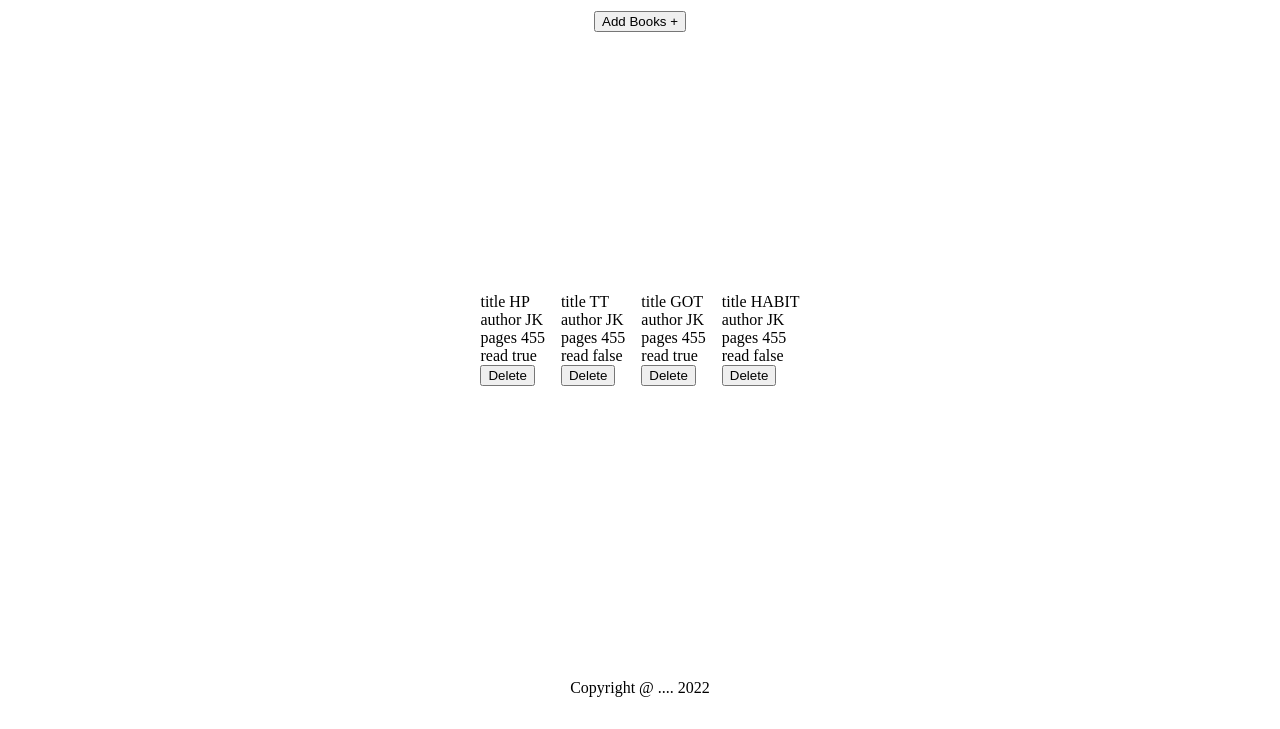
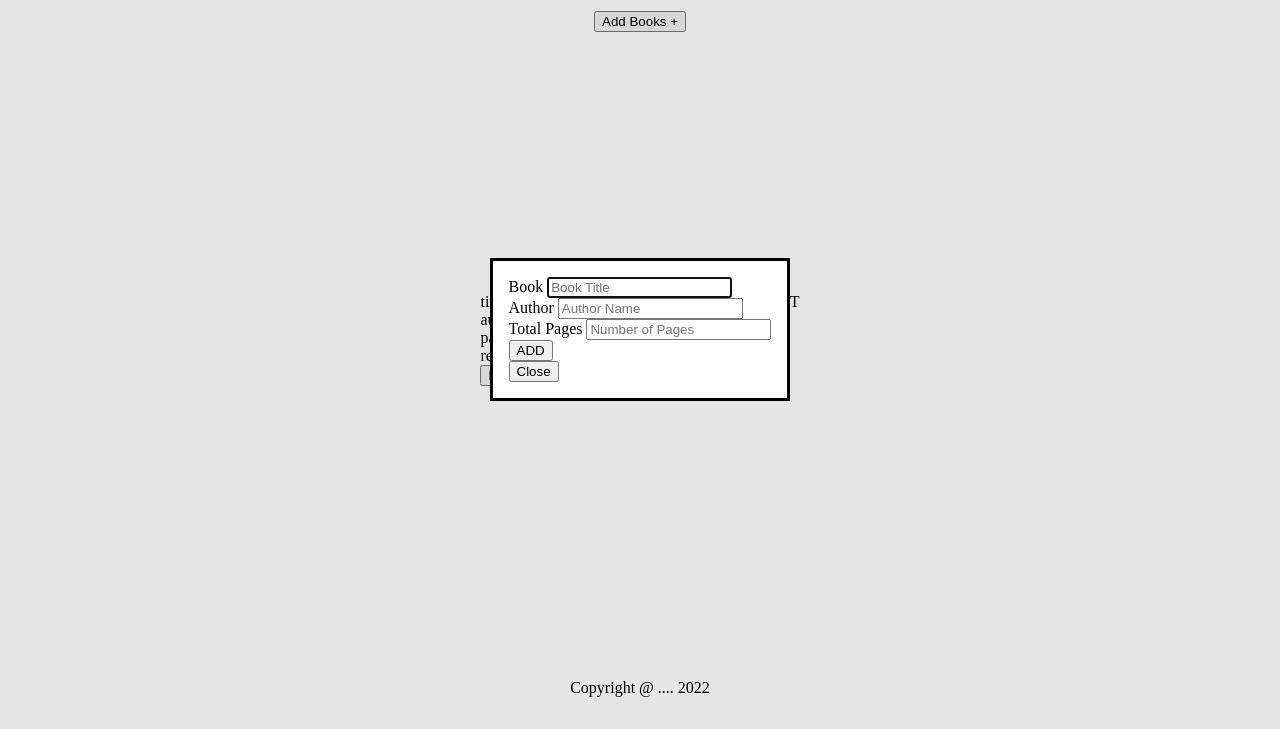
Before and after one commit to ronsamgeorge/Library-ToP, a plain HTML site: page index.html in a window 1280 px wide. Both pictures are taken after a click on the button "Add Books +". Shown: the part 71-800 px from the top of the page. Drawn offline with Linux system fonts and the light colour scheme.

Commit message:
Add modal for pop up Form

```diff
--- a/index.html
+++ b/index.html
@@ -19,6 +19,33 @@
         <button class="add-books" id="add-btn">Add Books +</button>
     </div>
 
+    <dialog id="modal">
+        <form action="#" id="book-form" onsubmit="return false">
+
+            <div class="form-element">
+                <label for="book-title">Book</label>
+                <input type="text" id="book-title" name="book-title" placeholder="Book Title" required>
+            </div>
+
+            <div class="form-element">
+                <label for="book-author">Author</label>
+                <input type="text" id="book-author" name="book-author" placeholder="Author Name" required>
+            </div>
+
+            <div class="form-element">
+                <label for="book-pages">Total Pages</label>
+                <input type="text" id="book-pages" name="book-pages" placeholder="Number of Pages" required>
+            </div>
+
+            <div>
+                <input type="submit" value="ADD" id="add-button" />
+            </div>
+        </form>
+        <button id="close-button">Close</button>
+
+
+    </dialog>
+
     <div id="main-display-container">
 
     </div>
--- a/script.js
+++ b/script.js
@@ -35,6 +35,7 @@ function createBookCard(book){
 
     let mainCardDom = document.createElement("div");
     mainCardDom.classList.add(book.title);
+    mainCardDom.classList.add("book-card");
 
     for (const keys in book){
         let bookInfo = document.createElement("div");
@@ -75,6 +76,17 @@ function book(title, author,pages, read){
     createBookCard(this); //Book Card displays the Book details on the UI
 }
 
+
+// code to capture the form data and save it locally in the array
+
+function showForm(){
+    modal.showModal();
+}
+
+function closeForm(){
+    modal.close();
+}
+
 let library = [];
 let removeBtnsListener = [];
 const displayContainerDom = document.getElementById("main-display-container");
@@ -84,7 +96,14 @@ const book2 = new book("TT","JK",455,false);
 const book3 = new book("GOT","JK",455,true);
 const book4 = new book("HABIT","JK",455,false);
 
+const modal = document.querySelector("#modal");   //targets the pop up dialog form modal
 const addBtn = document.getElementById("add-btn");
+const closeBtn = document.querySelector("#close-button");
+
+
+addBtn.addEventListener('click',showForm);
+closeBtn.addEventListener('click', closeForm);
+
 
 console.log(library[1].title);
 console.log(removeBtnsListener);
```
Also changed, not shown: styles.css (line endings or trailing spaces).
